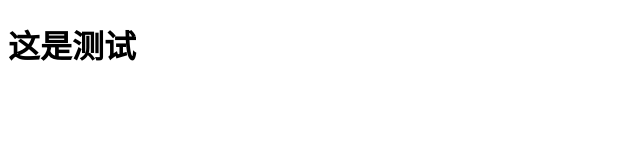
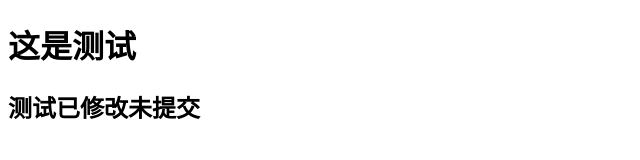
Before and after one commit to leitailong/test_project1, a plain HTML site: page index.html in a window 1280 px wide. Shown: the whole page, without its empty margins (0-640 px from the left). Drawn offline with Linux system fonts and the light colour scheme.

Commit message:
将暂存区的文件提交

```diff
--- a/index.html
+++ b/index.html
@@ -9,5 +9,6 @@
 </head>
 <body>
     <h1>这是测试</h1>
+    <h2>测试已修改未提交</h2>
 </body>
 </html>
```
